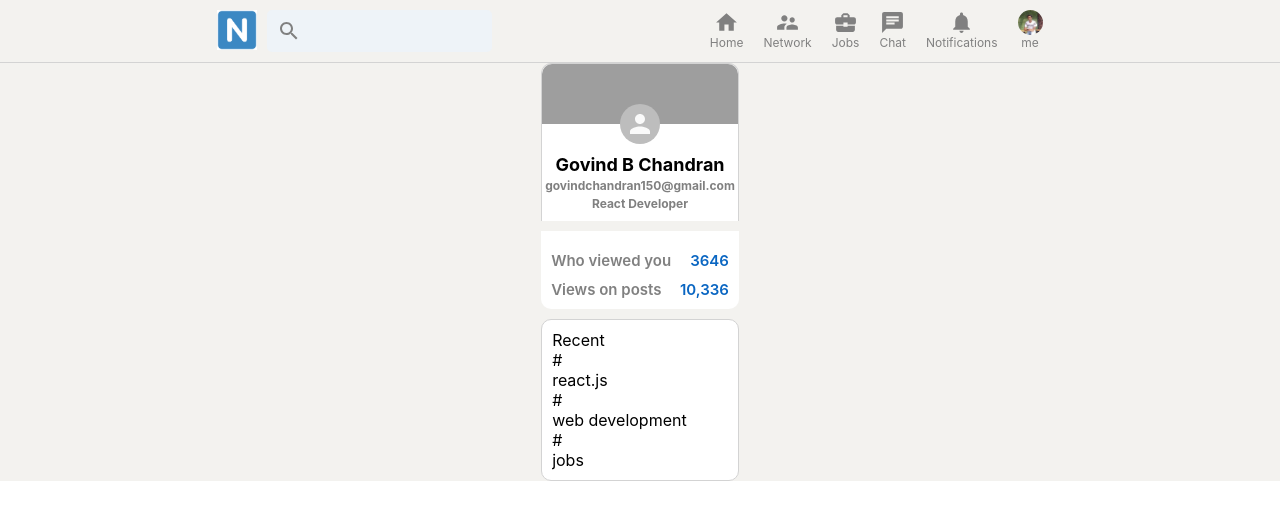
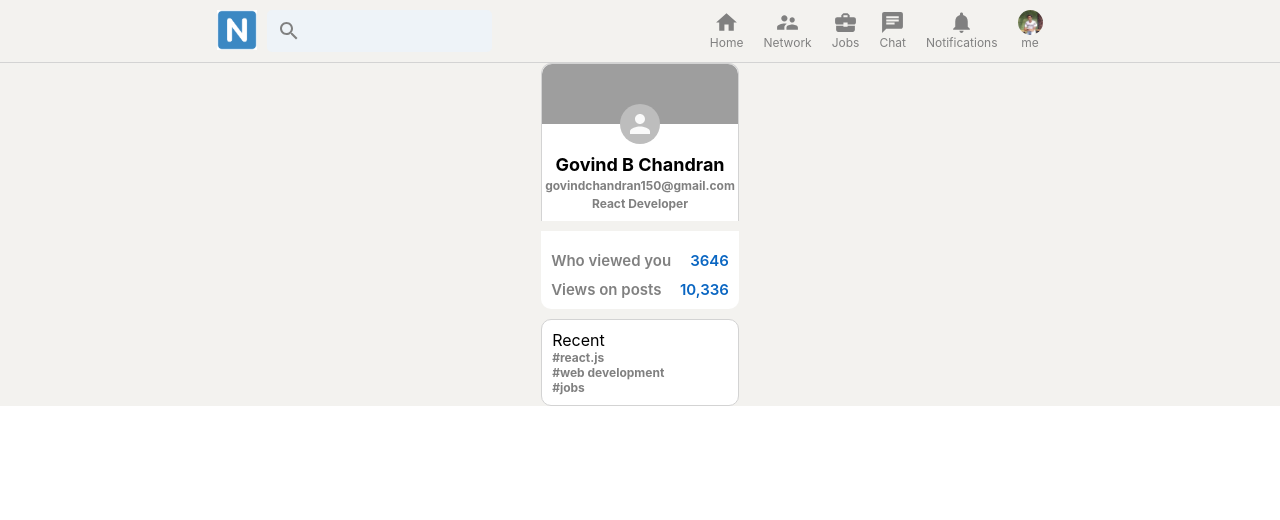
Before and after one commit to chandran-jr/NetworKit, a React (Create React App) app: page / in a window 1280 px wide. Shown: the top 520 px of the page. Built offline with nearby package versions, Linux system fonts and the light colour scheme; grey boxes are pictures that could not be loaded.

Commit message:
Add files via upload

```diff
--- a/src/Sidebar.css
+++ b/src/Sidebar.css
@@ -80,5 +80,9 @@
 }
 
 .sidebar__recentItem{
-
+    display: flex;
+    font-size: 12px;
+    font-weight: bolder;
+    color: gray;
+    cursor: pointer;
 }
```
